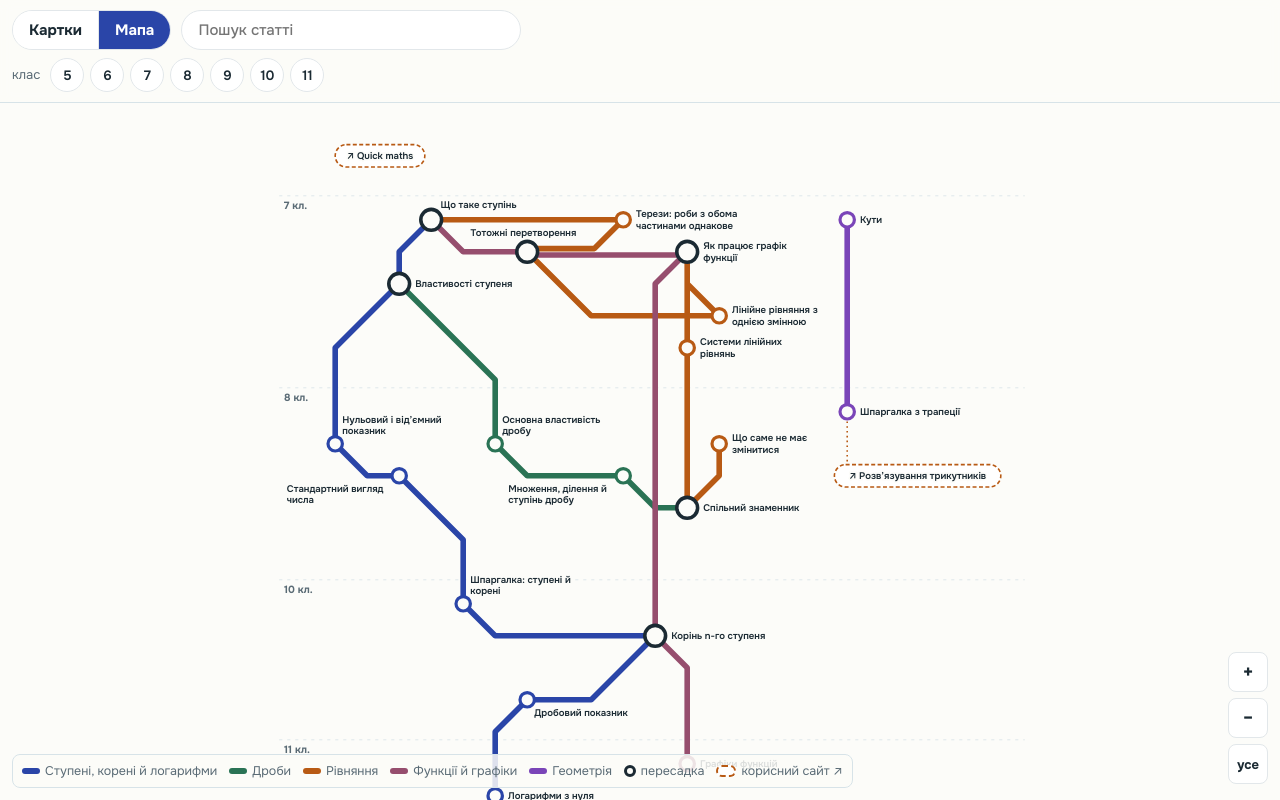
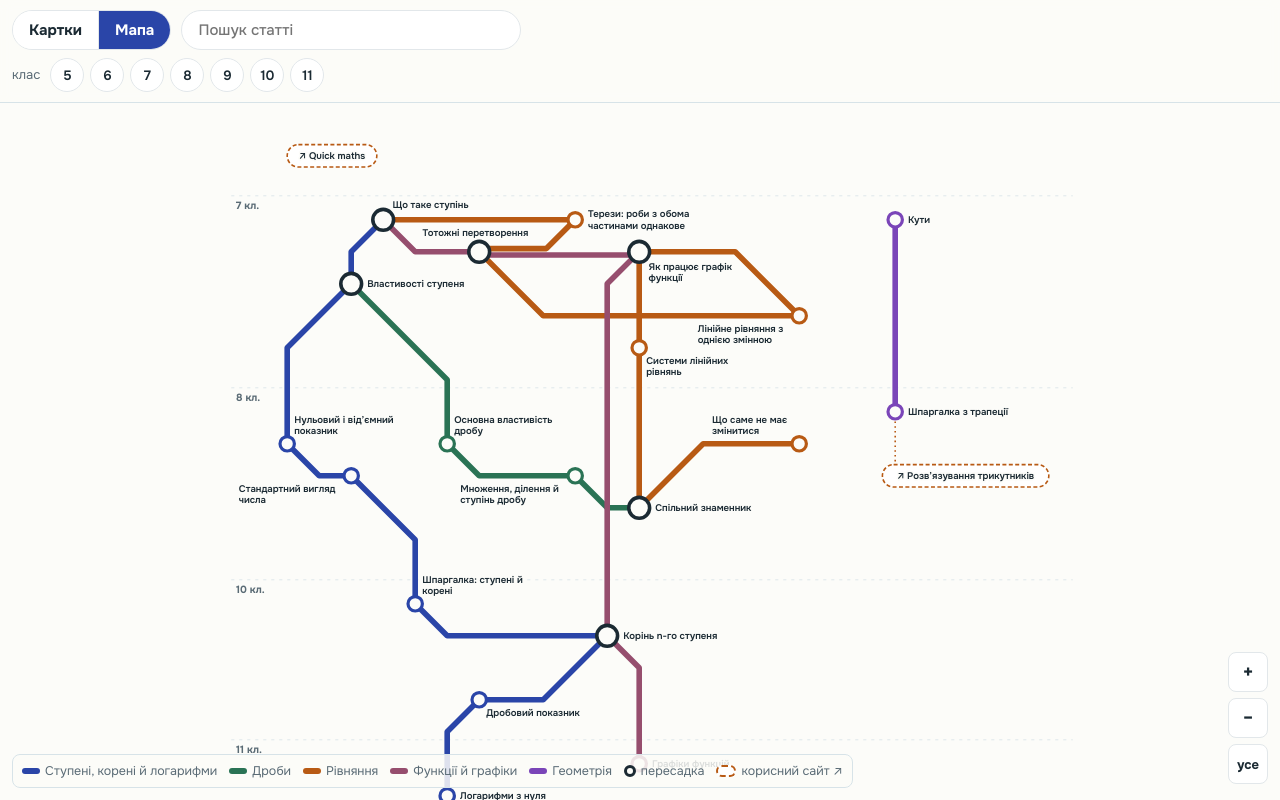
Before and after one commit to FernDragonborn/math-pages, a plain HTML site: page index.html in a window 1280 px wide. Drawn offline with Linux system fonts and the light colour scheme; a web font is replaced by a local one.

Commit message:
Мапа: лінія ніде не лягає сама на себе
Злам відрізка, що пішов би назад по вже проведеному відрізку тієї
самої лінії, не береться; якщо так виходить з обома зламами,
перевибирається злам попереднього відрізка. «Рівняння» більше не
повертаються від «Як працює графік функції» тією самою вертикаллю.

Co-Authored-By: Claude Opus 5.5 <noreply@anthropic.com>
Claude-Session: https://claude.ai/code/session_01GF1nNxkVFftxvNGpf53ujy

```diff
--- a/index.html
+++ b/index.html
@@ -345,18 +345,29 @@ footer a{color:inherit}
     const tries={},jogs={};let placed={},elbow=[];
     // a stretch between two stations bends once; it may bend diagonal-first or straight-first, and takes the
     // one that passes no other station — a line drawn through a station reads as stopping there
+    // two straight pieces on one straight that share more than a point
+    const overlap=([a,b],[c,d])=>{const cr=(p,q,r)=>(q.x-p.x)*(r.y-p.y)-(q.y-p.y)*(r.x-p.x);if(Math.abs(cr(a,b,c))>1||Math.abs(cr(a,b,d))>1)return false;
+      const hz=Math.abs(b.x-a.x)>=Math.abs(b.y-a.y),t=p=>hz?p.x:p.y;return Math.min(Math.max(t(a),t(b)),Math.max(t(c),t(d)))-Math.max(Math.min(t(a),t(b)),Math.min(t(c),t(d)))>2;};
     const dist=(q,A,B)=>{const vx=B.x-A.x,vy=B.y-A.y,t=Math.max(0,Math.min(1,((q.x-A.x)*vx+(q.y-A.y)*vy)/((vx*vx+vy*vy)||1)));return Math.hypot(A.x+t*vx-q.x,A.y+t*vy-q.y);};
     for(let iter=0;iter<60;iter++){
       Object.values(EX).forEach(e=>{if(e.anchor)e.x=P[e.anchor].x-16;});
       const pts=[];   // every line, sampled: a label may not sit on any of it
       const addSeg=(A,B)=>{const n=Math.max(1,Math.ceil(Math.hypot(B.x-A.x,B.y-A.y)/3));for(let i=0;i<=n;i++)pts.push({x:A.x+(B.x-A.x)*i/n,y:A.y+(B.y-A.y)*i/n});};
-      let blocker=null;elbow=lines.map(l=>{const q=l.seq.map(h=>P[h]),modes=[];
+      let blocker=null;elbow=lines.map(l=>{const q=l.seq.map(h=>P[h]),modes=[],pcs=[];
         if(q.length===1)addSeg({x:q[0].x,y:q[0].y-24},{x:q[0].x,y:q[0].y+24});
-        for(let i=1;i<q.length;i++){const A=q[i-1],B=q[i];
-          const hits=mode=>{const M=bend(A,B,mode);return H.filter(h=>h!==l.seq[i-1]&&h!==l.seq[i]&&Math.min(dist(P[h],A,M),dist(P[h],M,B))<R(h)+4);};
-          const hd=hits('dg'),hs=hd.length?hits('st'):[],mode=!hd.length?'dg':!hs.length?'st':'dg';
-          if(hd.length&&hs.length&&!blocker)blocker=hd[0];
-          modes.push(mode);}
+        const pieces=(i,mode)=>{const A=q[i-1],B=q[i],M=bend(A,B,mode);return [[A,M],[M,B]].filter(([u,v])=>Math.hypot(v.x-u.x,v.y-u.y)>.5);};
+        const hits=(i,mode)=>{const A=q[i-1],B=q[i],M=bend(A,B,mode);return H.filter(h=>h!==l.seq[i-1]&&h!==l.seq[i]&&Math.min(dist(P[h],A,M),dist(P[h],M,B))<R(h)+4);};
+        // a line never runs back over itself: no piece may lie on a piece of an earlier stretch of the same line
+        const selfHit=(i,mode)=>pieces(i,mode).some(p=>pcs.slice(0,i-1).some(st=>st&&st.some(o=>overlap(p,o))));
+        const bad=(i,mode)=>hits(i,mode).length+(selfHit(i,mode)?1:0);
+        for(let i=1;i<q.length;i++){
+          let mode=['dg','st'].find(m=>!bad(i,m));
+          // both bends run over the stretch before: try that stretch the other way round
+          if(!mode&&i>1&&['dg','st'].some(m=>selfHit(i,m))){const alt=modes[i-2]==='dg'?'st':'dg',keep=modes[i-2];
+            pcs[i-2]=null;modes[i-2]=alt;pcs[i-2]=pieces(i-1,alt);
+            if(bad(i-1,alt)||!(mode=['dg','st'].find(m=>!bad(i,m)))){modes[i-2]=keep;pcs[i-2]=pieces(i-1,keep);mode=undefined;}}
+          if(!mode){const hd=hits(i,'dg'),hs=hits(i,'st');mode=hd.length<=hs.length?'dg':'st';if(hd.length&&hs.length&&!blocker)blocker=hd[0];}
+          modes.push(mode);pcs[i-1]=pieces(i,mode);}
         return modes;});
       // no bend misses it: the station in the way — only it — steps right to the next free grid cell; moving
       // everything right of it too would carry the line along and change nothing
```
Also changed, not shown: 1 other file.
